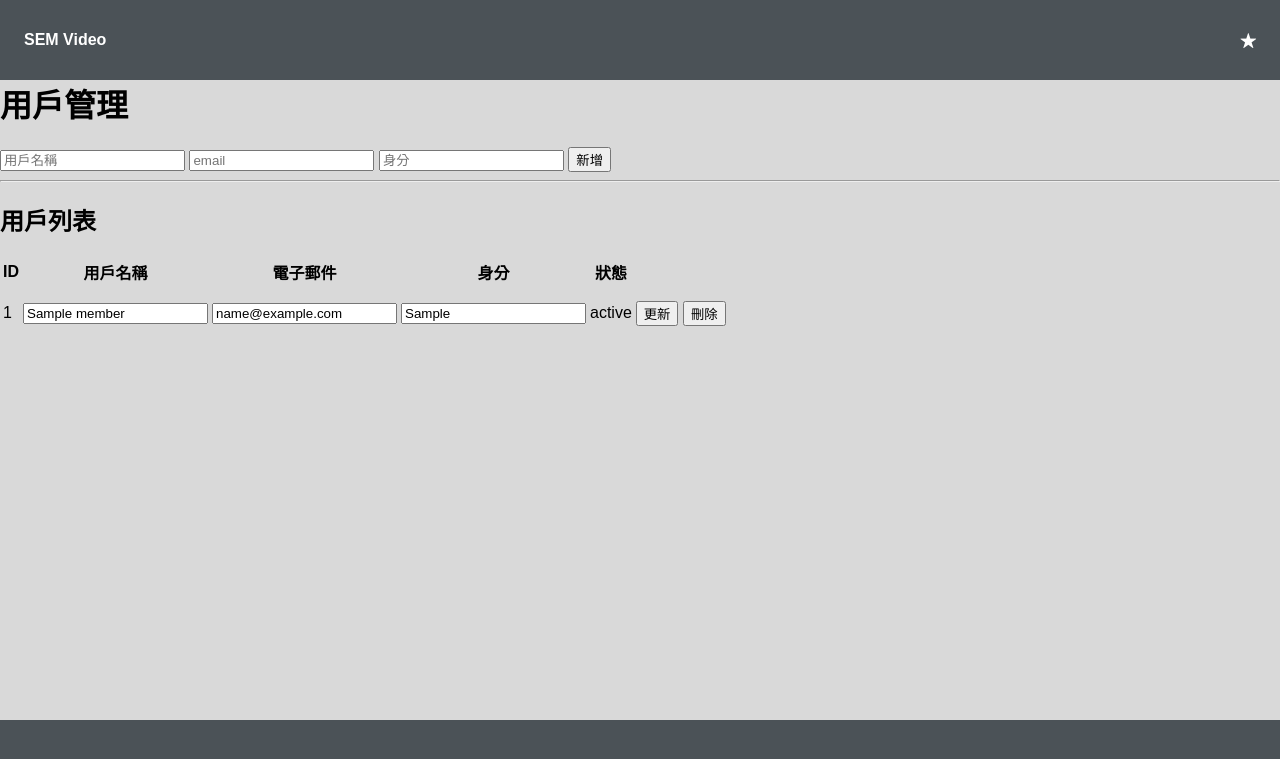
After one commit to BlytheYian/movie, a Flask app: template templates/staff_mem.html in a window 1280 px wide. The commit adds this page. Shown: the top 759 px of the page. Run offline with Flask 3, Linux system fonts and the light colour scheme; the template is opened without the code that fills it: most values are stand-ins (such as "Sample title", 1, 10 or a date in 2020); parts of the project's set-up code (start-up, migrations or seed data) failed here and were passed over.

Commit message:
更新staff_movie及_member兩區塊

```diff
--- a/app.py
+++ b/app.py
@@ -99,15 +99,112 @@ def staff_page():
 def staff_page_movie():
     conn = pool.get_connection()
     cursor = conn.cursor(dictionary=True)
-    cursor.execute("SELECT movie_id, movie_title, movie_release, movie_grade FROM movie")
+    cursor.execute("SELECT * FROM movie")
     movies = cursor.fetchall()
     cursor.close()
     conn.close()
     return render_template('staff_edit.html', movies=movies)
+@app.route('/staff/movie/add', methods=['POST'])
+def add_movie():
+    title = request.form['title']
+    release_year = request.form['release_year']
+    charge = request.form['charge']
+    length = request.form['length']
+    genre = request.form['genre']
+    grade = request.form['grade']
+    picture = request.form['picture']
+    desc = request.form['describe']
+    conn = pool.get_connection()
+    cursor = conn.cursor()
+    cursor.execute("SELECT COUNT(*) FROM movie")
+    idnum = cursor.fetchone()[0]+1
+    cursor.execute("INSERT INTO movie (movie_id, movie_title, movie_release, movie_charge, movie_length, movie_genre, movie_grade, movie_picture, movie_describe) VALUES (%s, %s, %s, %s, %s, %s, %s, %s, %s)",
+                   (idnum, title, release_year, charge, length, genre, grade, picture, desc))
+    conn.commit()
+    cursor.close()
+    conn.close()
+    return redirect('/staff/movie')
 
-@app.route('/staff/member')
+@app.route('/staff/movie/update/<int:movie_id>', methods=['POST'])
+def update_movie(movie_id):
+    title = request.form['title']
+    release_year = request.form['release_year']
+    charge = request.form['charge']
+    length = request.form['length']
+    genre = request.form['genre']
+    grade = request.form['grade']
+    picture = request.form['picture']
+    desc = request.form['describe']
+    conn = pool.get_connection()
+    cursor = conn.cursor()
+    cursor.execute("UPDATE movie SET movie_title=%s, movie_release=%s, movie_charge=%s, movie_length=%s, movie_genre=%s, movie_grade=%s, movie_picture=%s, movie_describe=%s WHERE movie_id=%s",
+                   (title, release_year, charge, length, genre, grade, picture, desc, movie_id))
+    conn.commit()
+    cursor.close()
+    conn.close()
+    return redirect('/staff/movie')
+
+@app.route('/staff/movie/delete/<int:movie_id>', methods=['POST'])
+def delete_movie(movie_id):
+    conn = pool.get_connection()
+    cursor = conn.cursor()
+    cursor.execute("DELETE FROM movie WHERE movie_id=%s", (movie_id,))
+    conn.commit()
+    cursor.close()
+    conn.close()
+    return redirect('/staff/movie')
+
+@app.route('/staff/member', methods=['GET'])
 def staff_page_member():
-    return render_template('staff_edit.html')
+    conn = pool.get_connection()
+    cursor = conn.cursor(dictionary=True)
+    cursor.execute("SELECT * FROM member")
+    member = cursor.fetchall()
+    cursor.close()
+    conn.close()
+    return render_template('staff_mem.html', member=member)
+
+@app.route('/staff/member/add', methods=['POST'])
+def add_member():
+    member_name = request.form['member_name']
+    email = request.form['email']
+    character = request.form['character']
+    status = "inactive"
+    conn = pool.get_connection()
+    cursor = conn.cursor()
+    cursor.execute("SELECT COUNT(*) FROM member")
+    idnum = cursor.fetchone()[0]+1
+    cursor.execute("INSERT INTO member (member_id, member_name, member_email, member_character, member_status) VALUES (%s, %s, %s, %s, %s)",
+                   (idnum, member_name, email, character, status))
+    conn.commit()
+    cursor.close()
+    conn.close()
+    return redirect('/staff/member')
+
+@app.route('/staff/member/update/<int:member_id>', methods=['POST'])
+def update_member(member_id):
+    member_name = request.form['member_name']
+    email = request.form['email']
+    character = request.form['character']
+    conn = pool.get_connection()
+    cursor = conn.cursor()
+    cursor.execute("UPDATE member SET member_name=%s, member_email=%s, member_character=%s WHERE member_id=%s",
+                   (member_name, email, character, member_id))
+    conn.commit()
+    cursor.close()
+    conn.close()
+    return redirect('/staff/member')
+
+@app.route('/staff/member/delete/<int:member_id>', methods=['POST'])
+def delete_member(member_id):
+    conn = pool.get_connection()
+    cursor = conn.cursor()
+    cursor.execute("DELETE FROM member WHERE member_id=%s", (member_id,))
+    conn.commit()
+    cursor.close()
+    conn.close()
+    return redirect('/staff/member')
+
 @app.route('/staff/search')
 def staff_page_search():
     return render_template('staff_edit.html')
--- a/static/staff.css
+++ b/static/staff.css
@@ -1,13 +1,11 @@
 * {
     box-sizing: border-box;
     scroll-behavior: smooth;
-}
-body {
+}body {
     margin: 00px;
-    padding: 3hv;
     font-family: sans-serif;
     background-color: #4B5257;
-    height: 200vh;
+    height: 80vh;
 }
 
 /*navigate*/
@@ -39,8 +37,7 @@ main {
     margin-top: 10vh; /* 為了避免內容被 header 蓋住 */
     padding: 0px;
     width: 100%;
-    height: 220vh;
+    height: auto;
+    min-height: calc(100%);;
     background-color: #D9D9D9;
 }
-
-/*mainbox*/
--- /dev/null
+++ b/templates/staff_mem.html
@@ -0,0 +1,61 @@
+<!DOCTYPE html>
+<html lang="zh-Hant">
+<head>
+    <meta charset="UTF-8">
+    <meta http-equiv="X-UA-Compatible" content="IE=edge">
+    <meta name="viewport" content="width=device-width, initial-scale=1.0">
+    <title>SEM Video</title>
+    <link rel="stylesheet" type="text/css" href="/static/staff.css">
+</head>
+<body>
+    <nav>
+        <a href="/">SEM Video</a>
+        <a href="/staff" class="staff">★</a>
+    </nav>
+    <main><h1>用戶管理</h1>
+
+    <!-- 新增電影表單 -->
+    <form action="/staff/member/add" method="post">
+        <input name="member_name" placeholder="用戶名稱" autocomplete="off" required>
+        <input name="email" placeholder="email" autocomplete="off" required>
+        <input name="character" placeholder="身分" autocomplete="off">
+        <button type="submit">新增</button>
+    </form>
+
+    <hr>
+
+    <!-- 顯示現有電影列表 -->
+    <h2>用戶列表</h2>
+    <table>
+        <thead>
+            <tr>
+                <th>ID</th>
+                <th>用戶名稱</th>
+                <th>電子郵件</th>
+                <th>身分</th>
+                <th>狀態</th>
+            </tr>
+        </thead>
+        <tbody>
+            {% for member in member %}
+            <tr>
+                <form action="/staff/member/update/{{ member.member_id }}" method="post">
+                    <td>{{ member.member_id }}</td>
+                    <td><input name="member_name" placeholder="用戶名稱" value="{{ member.member_name }}" autocomplete="off"></td>
+                    <td><input name="email" placeholder="email" value="{{ member.member_email }}" autocomplete="off"></td>
+                    <td><input name="character" placeholder="身分" value="{{ member.member_character }}" autocomplete="off"></td>
+                    <td><p name="status" placeholder="???">{{ member.member_status }}</p></td>
+                    <td>
+                        <button type="submit">更新</button>
+                </form>
+                <form action="/staff/member/delete/{{ member.member_id }}" method="post" style="display:inline;">
+                    <button type="submit" onclick="return confirm('確定要刪除嗎？')">刪除</button>
+                </form>
+                    </td>
+            </tr>
+            {% endfor %}
+        </tbody>
+    </table>
+    </main>
+</body>
+</html>
```
Also changed, not shown: templates/staff_edit.html (+21 -6 lines).
